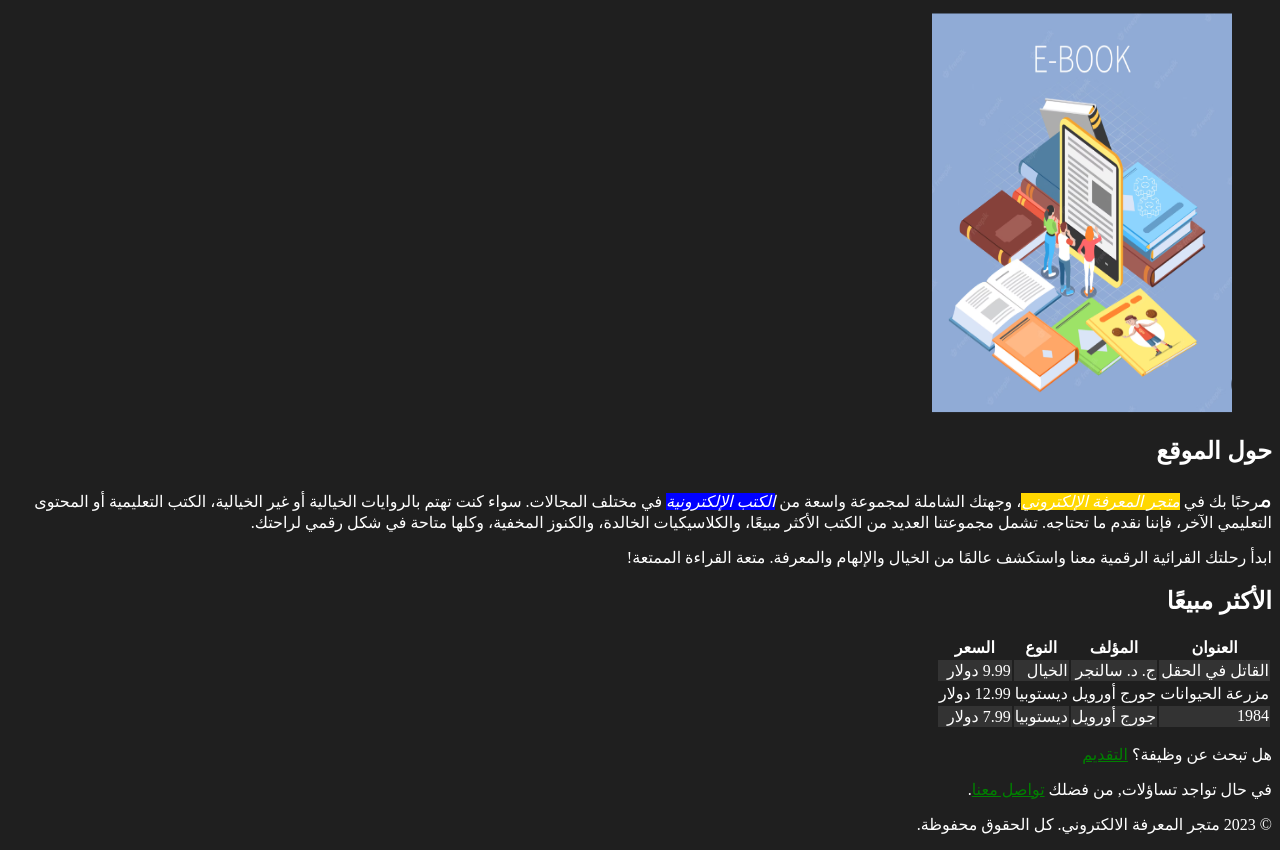
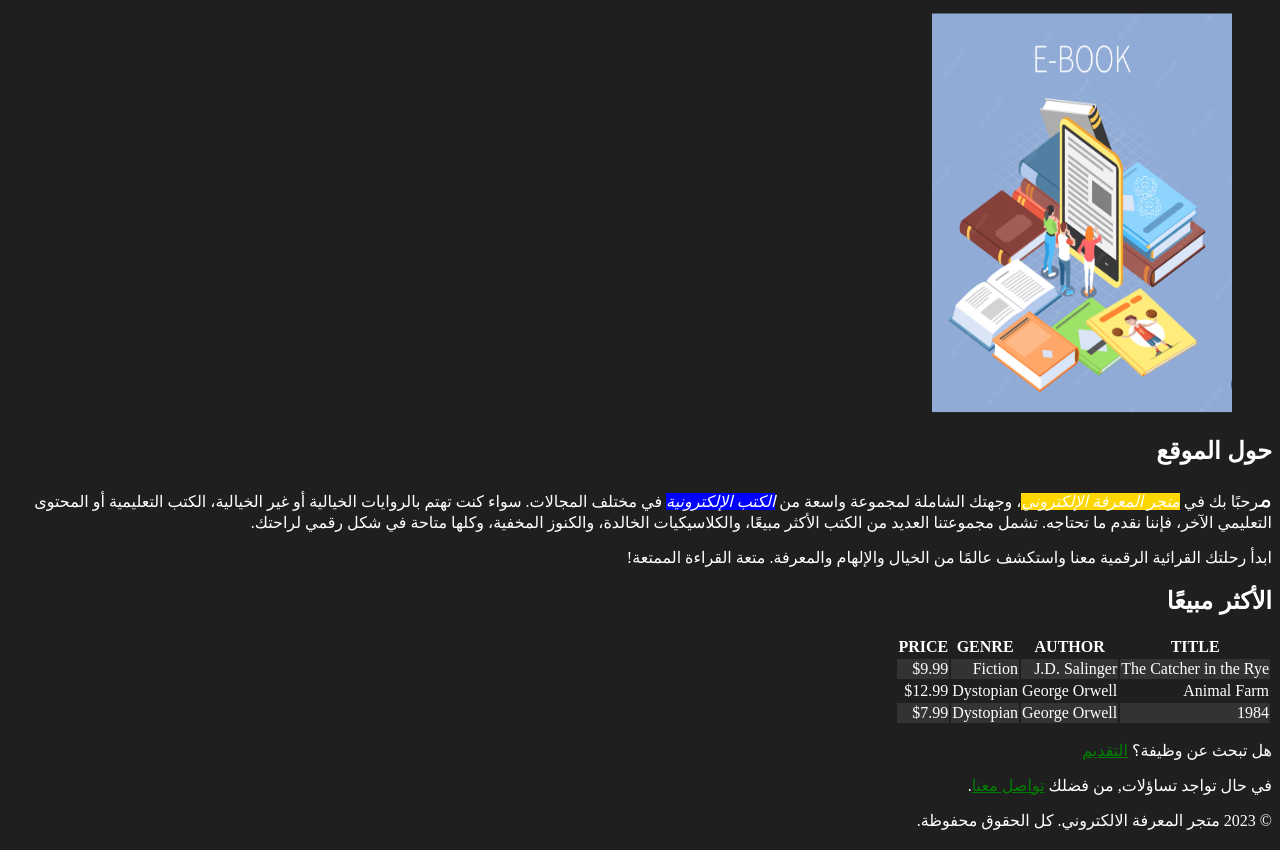
Before and after one commit to Yaz2357/swe-363-231-02, a plain HTML site: page Index-ar.HTML in a window 1280 px wide. Shown: the part 103-953 px from the top of the page. Drawn offline with Linux system fonts and the light colour scheme.

Commit message:
JS_2_EXERCISE_1

```diff
--- a/Index-ar.HTML
+++ b/Index-ar.HTML
@@ -3,53 +3,7 @@
     <head>
         <meta charset="UTF-8">
         <link rel="stylesheet" href="dark_theme.css">
-        <style>
-          body {
-            overflow: hidden;
-          }
-
-          .loader-overlay {
-            position: fixed;
-            top: 0;
-            left: 0;
-            width: 100%;
-            height: 100%;
-            background-color: #1f1f1f;
-            display: flex;
-            align-items: center;
-            justify-content: center;
-            z-index: 9999;
-            animation: fadeOut 2s ease-in-out forwards;
-          }
-
-          @keyframes fadeOut {
-            0% {
-              opacity: 1;
-            }
-            100% {
-              opacity: 0;
-              display: none;
-            }
-          }
-
-          .loader {
-            width: 40px;
-            height: 40px;
-            border-radius: 50%;
-            border: 4px solid #ffffff;
-            border-top-color: transparent;
-            animation: loader-spin 1s linear infinite;
-          }
-
-          @keyframes loader-spin {
-            0% {
-              transform: rotate(0deg);
-            }
-            100% {
-              transform: rotate(360deg);
-            }
-          }
-        </style>
+        <script src="script.js" defer></script>
         <meta name="description" content="متجر المعرفة الإلكتروني - وجهتك الشاملة للموارد التعليمية.">
         <meta name="keywords" content="المعرفة الإلكترونية، المتجر، الموارد التعليمية، المواد التعلمية، الكتب الإلكترونية">
         <meta name="author" content="يزيد الدرعان">
@@ -70,6 +24,7 @@
                     <li><a href="#top-selling">الأكثر مبيعًا</a></li>
                     <li><a href="#about">حول</a></li>
                     <li><a href="Index.HTML">English</a></li>
+                    <li><a href="mini-games.html">العاب</a></li>
                 </ul>
               </nav>
           <figure>
@@ -82,31 +37,7 @@
           </section>
           <section id="top-selling">
             <h2>الأكثر مبيعًا</h2>
-            <table>
-              <tr>
-                <th>العنوان</th>
-                <th>المؤلف</th>
-                <th>النوع</th>
-                <th>السعر</th>
-              </tr>
-              <tr>
-                <td>القاتل في الحقل</td>
-                <td>ج. د. سالنجر</td>
-                <td>الخيال</td>
-                <td>9.99 دولار</td>
-              </tr>
-              <tr>
-                <td>مزرعة الحيوانات</td>
-                <td>جورج أورويل</td>
-                <td>ديستوبيا</td>
-                <td>12.99 دولار</td>
-              </tr>
-              <tr>
-                <td>1984</td>
-                <td>جورج أورويل</td>
-                <td>ديستوبيا</td>
-                <td>7.99 دولار</td>
-              </tr>
+            <table id = "top-selling-table">
             </table>
           </section>
         </main>
--- a/dark_theme.CSS
+++ b/dark_theme.CSS
@@ -135,3 +135,45 @@ nav .menu li a {
 nav .menu li a:hover {
   color: #1976d2;
 }
+
+.loader-overlay {
+  position: fixed;
+  top: 0;
+  left: 0;
+  width: 100%;
+  height: 100%;
+  background-color: #1f1f1f;
+  display: flex;
+  align-items: center;
+  justify-content: center;
+  z-index: 9999;
+  animation: fadeOut 2s ease-in-out forwards;
+}
+
+@keyframes fadeOut {
+  0% {
+    opacity: 1;
+  }
+  100% {
+    opacity: 0;
+    display: none;
+  }
+}
+
+.loader {
+  width: 40px;
+  height: 40px;
+  border-radius: 50%;
+  border: 4px solid #ffffff;
+  border-top-color: transparent;
+  animation: loader-spin 1s linear infinite;
+}
+
+@keyframes loader-spin {
+  0% {
+    transform: rotate(0deg);
+  }
+  100% {
+    transform: rotate(360deg);
+  }
+}
--- /dev/null
+++ b/script.js
@@ -0,0 +1,29 @@
+books = [
+    {
+        Title: "The Catcher in the Rye",
+        Author: "J.D. Salinger",
+        Genre: "Fiction",
+        Price: "$9.99"
+    },
+
+    {
+        Title: "Animal Farm",
+        Author: "George Orwell",
+        Genre: "Dystopian",
+        Price: "$12.99"
+    },
+
+    {
+        Title: "1984",
+        Author: "George Orwell",
+        Genre: "Dystopian",
+        Price: "$7.99"
+    },
+]
+
+var html = `<tr> <th>Title</th> <th>Author</th> <th>Genre</th> <th>Price</th> </tr>`;
+
+for(let i=0; i<books.length;i++){
+    html += `<tr> <td>${books[i].Title}</td> <td>${books[i].Author}</td> <td>${books[i].Genre}</td> <td>${books[i].Price}</td> </tr>`;
+}
+document.getElementById("top-selling-table").innerHTML= html;
```
Also changed, not shown: Index.HTML (+2 -72 lines).
